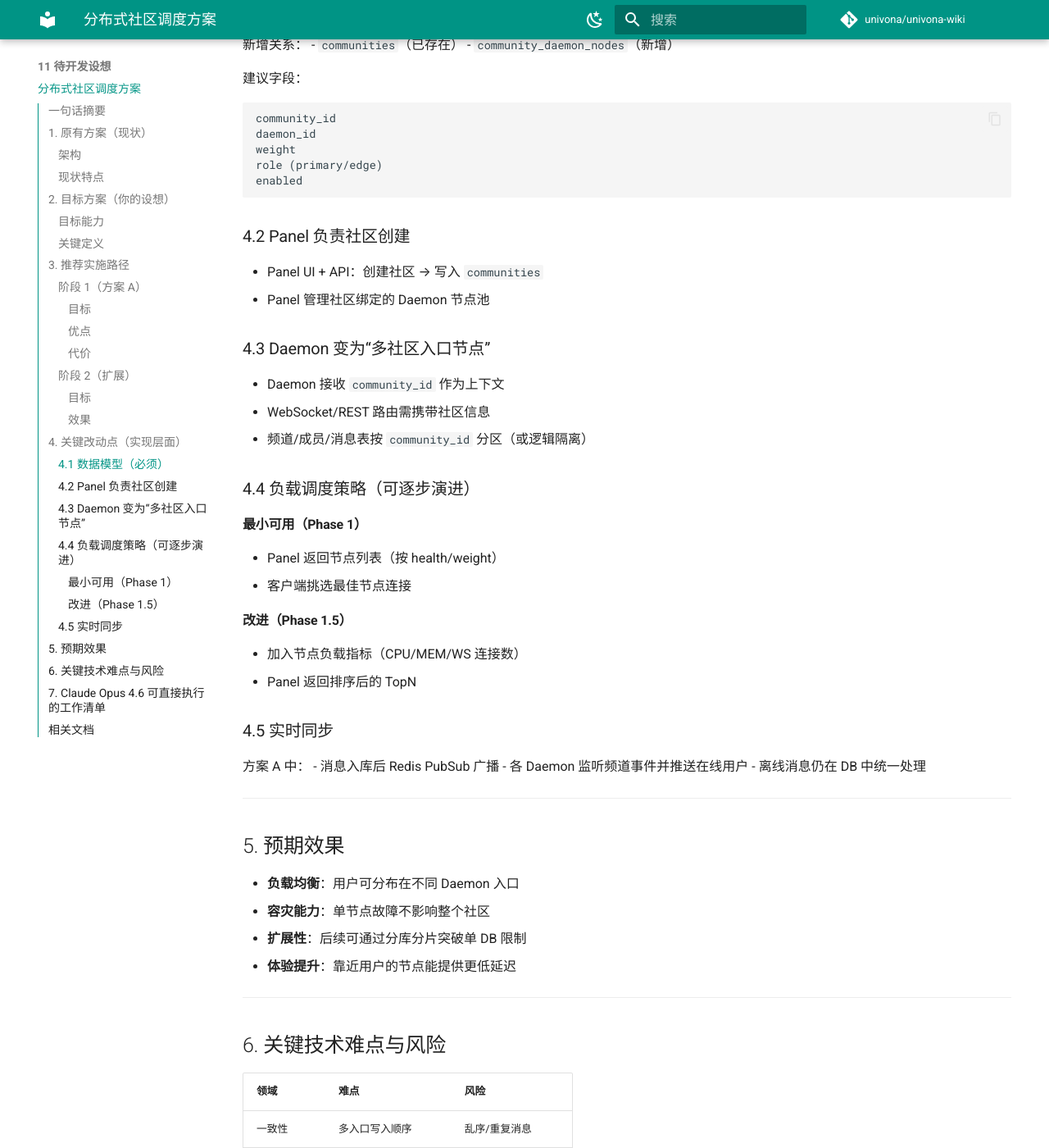
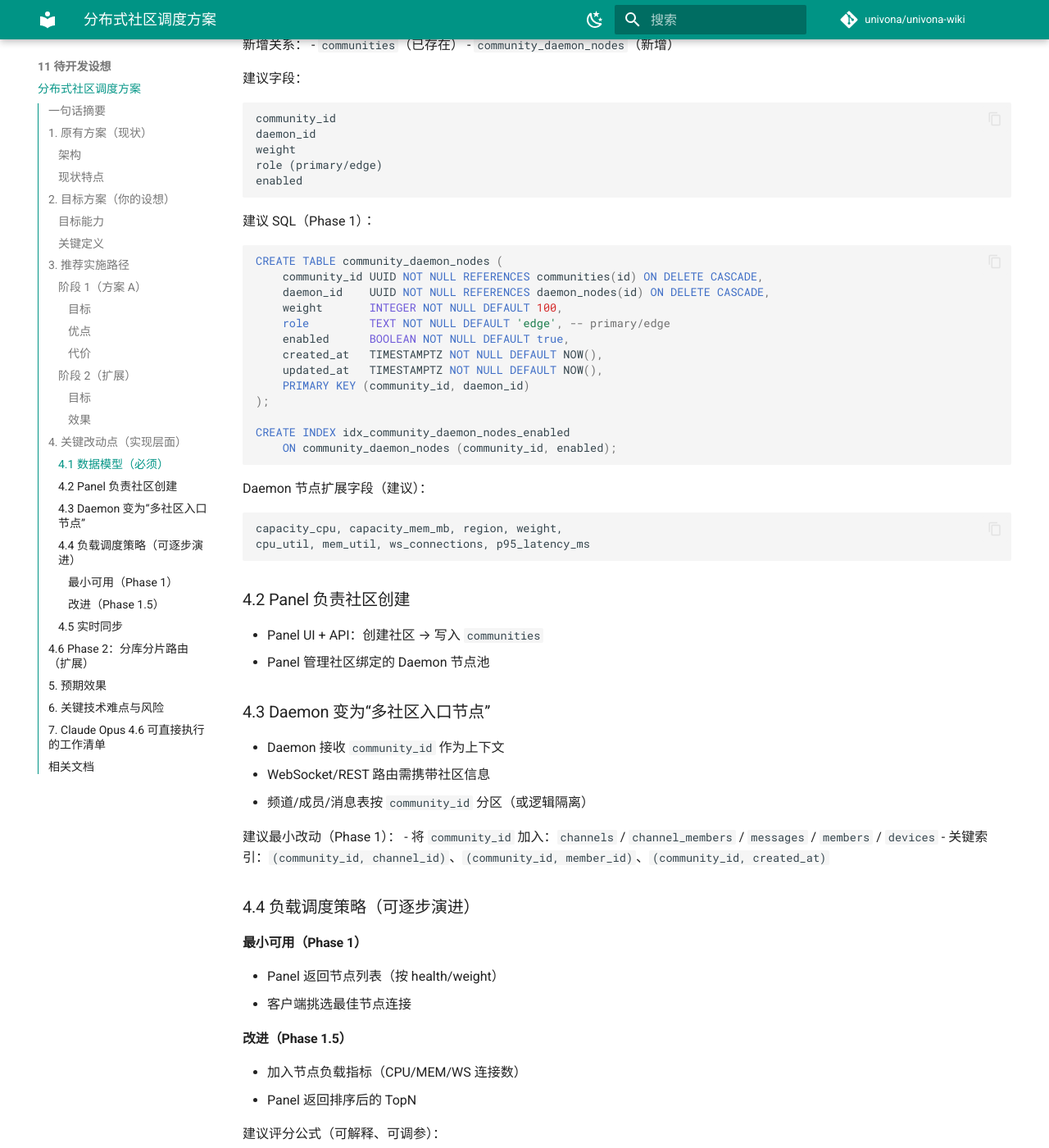
Before and after one commit to univona/univona-wiki, an MkDocs documentation site: the page built from docs/11-待开发设想/分布式社区调度方案.md, in a window 1280 px wide and 1400 px high, scrolled down 2440 px. Shown: the whole window at 82% size. Built offline with MkDocs 1.6.1 and Material for MkDocs 9.7.7, drawn with Linux system fonts in a browser that asks for light colours; comment, search, counter and statistics services are not loaded; some of the changed text lies outside the part shown.

Commit message:
docs: expand distributed scheduling details

````diff
--- a/docs/11-待开发设想/分布式社区调度方案.md
+++ b/docs/11-待开发设想/分布式社区调度方案.md
@@ -91,6 +91,29 @@ role (primary/edge)
 enabled
 ```
 
+建议 SQL（Phase 1）：
+```sql
+CREATE TABLE community_daemon_nodes (
+    community_id UUID NOT NULL REFERENCES communities(id) ON DELETE CASCADE,
+    daemon_id    UUID NOT NULL REFERENCES daemon_nodes(id) ON DELETE CASCADE,
+    weight       INTEGER NOT NULL DEFAULT 100,
+    role         TEXT NOT NULL DEFAULT 'edge', -- primary/edge
+    enabled      BOOLEAN NOT NULL DEFAULT true,
+    created_at   TIMESTAMPTZ NOT NULL DEFAULT NOW(),
+    updated_at   TIMESTAMPTZ NOT NULL DEFAULT NOW(),
+    PRIMARY KEY (community_id, daemon_id)
+);
+
+CREATE INDEX idx_community_daemon_nodes_enabled
+    ON community_daemon_nodes (community_id, enabled);
+```
+
+Daemon 节点扩展字段（建议）：
+```
+capacity_cpu, capacity_mem_mb, region, weight,
+cpu_util, mem_util, ws_connections, p95_latency_ms
+```
+
 ### 4.2 Panel 负责社区创建
 - Panel UI + API：创建社区 → 写入 `communities`
 - Panel 管理社区绑定的 Daemon 节点池
@@ -99,6 +122,10 @@ enabled
 - Daemon 接收 `community_id` 作为上下文
 - WebSocket/REST 路由需携带社区信息
 - 频道/成员/消息表按 `community_id` 分区（或逻辑隔离）
+
+建议最小改动（Phase 1）：
+- 将 `community_id` 加入：`channels` / `channel_members` / `messages` / `members` / `devices`
+- 关键索引：`(community_id, channel_id)`、`(community_id, member_id)`、`(community_id, created_at)`
 
 ### 4.4 负载调度策略（可逐步演进）
 
@@ -110,12 +137,59 @@ enabled
 - 加入节点负载指标（CPU/MEM/WS 连接数）
 - Panel 返回排序后的 TopN
 
+建议评分公式（可解释、可调参）：
+```
+score =
+  capacity_weight * 0.45
+  + (1 - cpu_util) * 0.20
+  + (1 - mem_util) * 0.10
+  + (1 / (1 + ws_connections)) * 0.10
+  + (1 / (1 + p95_latency_ms)) * 0.15
+```
+
+客户端选择策略（推荐）：
+- Panel 返回 TopN 列表（含 score）
+- 客户端采用 **Power of Two Choices** 选择：随机取 2 个，选更优
+- 断线时自动切换到下一个节点
+
 ### 4.5 实时同步
 
 方案 A 中：
 - 消息入库后 Redis PubSub 广播
 - 各 Daemon 监听频道事件并推送在线用户
 - 离线消息仍在 DB 中统一处理
+
+建议事件通道命名：
+```
+community:{community_id}:channel:{channel_id}
+community:{community_id}:presence
+```
+
+消息流（简化）：
+1. Client → Daemon 写入 DB（分配 seq）
+2. Daemon 发布 Redis 消息事件
+3. 其他 Daemon 订阅后向在线用户推送
+4. 离线用户通过 DB/relay 拉取
+
+---
+
+## 4.6 Phase 2：分库分片路由（扩展）
+
+建议新增映射表：
+```sql
+CREATE TABLE community_db_shards (
+    community_id   UUID PRIMARY KEY REFERENCES communities(id),
+    shard_key      TEXT NOT NULL,
+    write_endpoint TEXT NOT NULL,
+    read_endpoint  TEXT NOT NULL,
+    status         TEXT NOT NULL DEFAULT 'active'
+);
+```
+
+路由策略：
+- Panel 在创建社区时写入 shard 映射
+- Daemon 根据 `community_id` 选择对应 DB 连接池
+- 只读查询走 read_endpoint，写入走 write_endpoint
 
 ---
 
````
